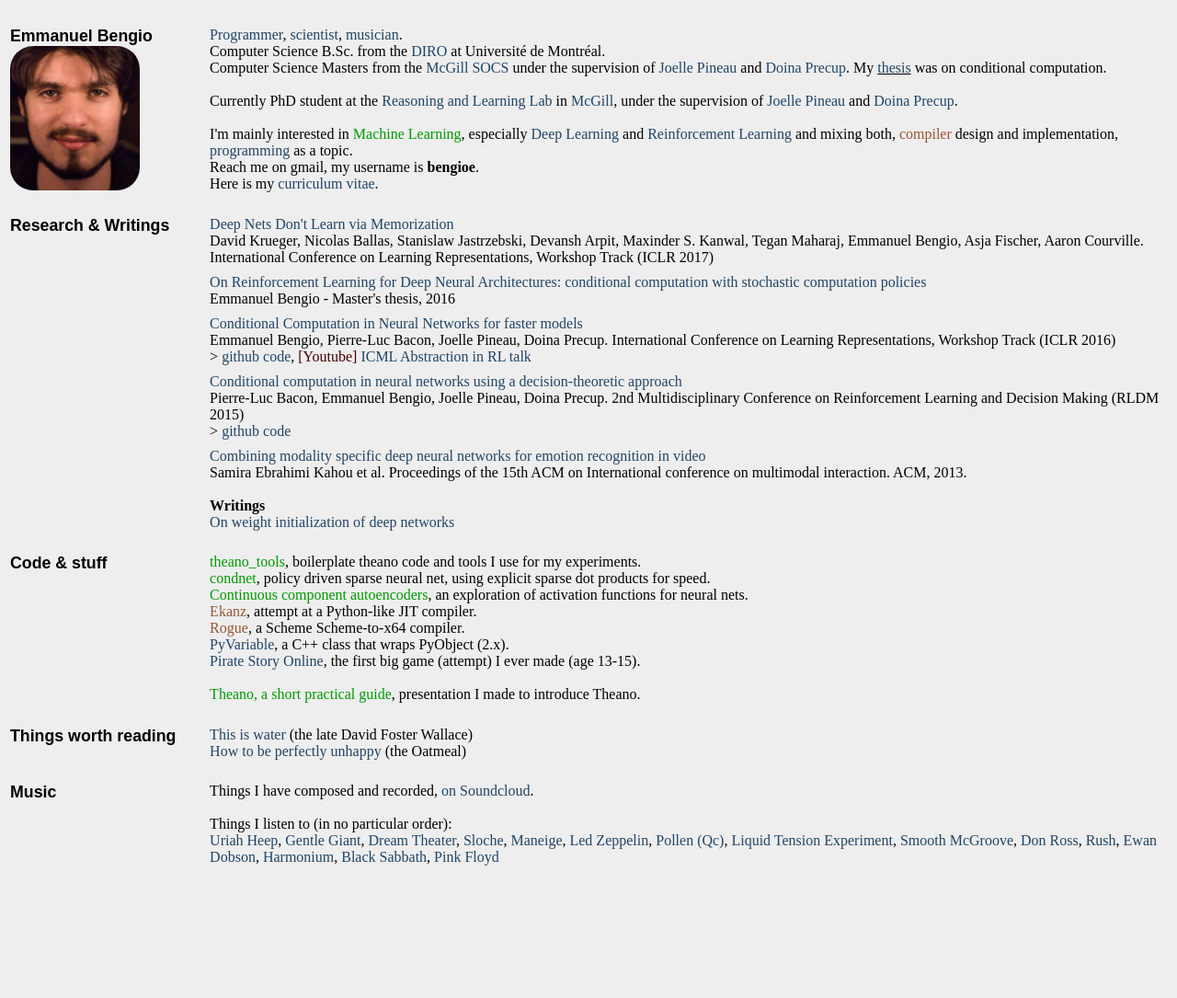
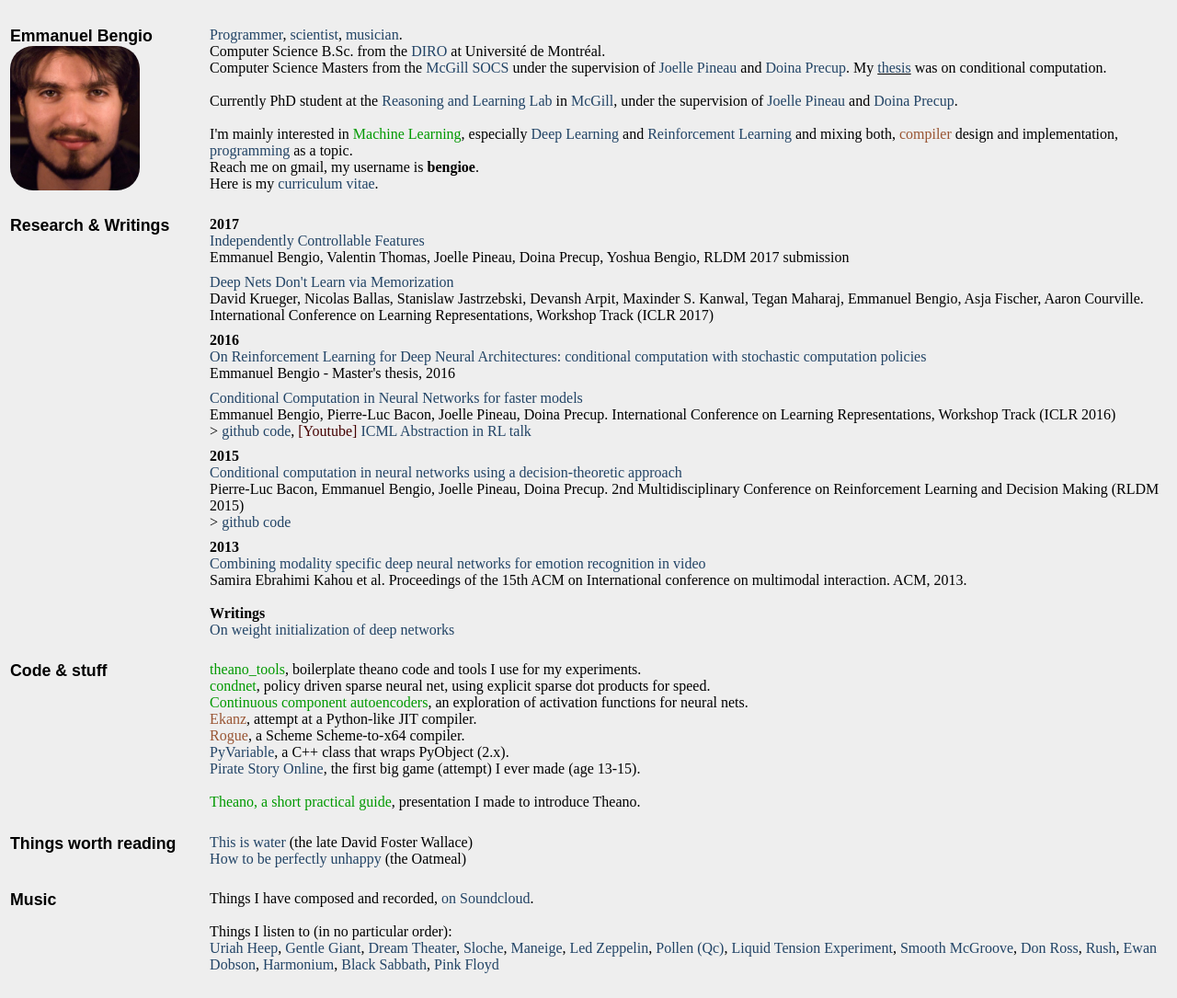
Before and after one commit to bengioe/bengioe.github.com, a plain HTML site: page index.html in a window 1280 px wide. Shown: the whole page at 92% size. Before the commit the page ends 973 px from the top, so only its background shows below. Drawn offline with Linux system fonts and the light colour scheme.

Commit message:
rldm sub

```diff
--- a/index.html
+++ b/index.html
@@ -47,11 +47,17 @@
       Research & Writings
     </td>
     <td>
+	  <b>2017</b><br/>
+	  <a href="https://arxiv.org/abs/1703.07718">Independently Controllable Features</a><br/>
+	  Emmanuel Bengio, Valentin Thomas, Joelle Pineau, Doina Precup, Yoshua Bengio, RLDM 2017 submission
+      <hr style="height:0px; visibility:hidden; margin-bottom:-1px" />
+
 	  <a href="https://openreview.net/forum?id=rJv6ZgHYg">Deep Nets Don't Learn via Memorization</a><br/>
 	  David Krueger, Nicolas Ballas, Stanislaw Jastrzebski, Devansh Arpit, Maxinder S. Kanwal, Tegan Maharaj, Emmanuel Bengio, Asja Fischer, Aaron Courville. International Conference on Learning Representations, Workshop Track (ICLR 2017)<br/>
       <hr style="height:0px; visibility:hidden; margin-bottom:-1px" />
 
 
+	  <b>2016</b><br/>
 	  <a href="files/masters-thesis.pdf">On Reinforcement Learning for Deep Neural Architectures: conditional computation with stochastic computation policies</a><br/>
 	  Emmanuel Bengio - Master's thesis, 2016<br/>
       <hr style="height:0px; visibility:hidden; margin-bottom:-1px" />
@@ -63,12 +69,14 @@
       <hr style="height:0px; visibility:hidden; margin-bottom:-1px" />
 
 
+	  <b>2015</b><br/>
       <a href="http://scholar.google.ca/citations?view_op=view_citation&hl=en&user=yVtSOt8AAAAJ&citation_for_view=yVtSOt8AAAAJ:d1gkVwhDpl0C">Conditional computation in neural networks using a decision-theoretic approach</a><br/>
       Pierre-Luc Bacon, Emmanuel Bengio, Joelle Pineau, Doina Precup. 2nd Multidisciplinary Conference on Reinforcement Learning and Decision Making (RLDM 2015)<br/>
       ><a href="https://github.com/bengioe/condnet"> github code</a><br/>
       <hr style="height:0px; visibility:hidden; margin-bottom:-1px" />
 
 
+	  <b>2013</b><br/>
       <a href="http://scholar.google.ca/citations?view_op=view_citation&hl=en&citation_for_view=F99FuaAAAAAJ:Y0pCki6q_DkC">Combining modality specific deep neural networks for emotion recognition in video</a> <br/>
       Samira Ebrahimi Kahou et al. Proceedings of the 15th ACM on International conference on multimodal interaction. ACM, 2013.<br/>
 
```
Also changed, not shown: w/onWeightInitializationOfDeepNets.html (+2 -1 lines).
